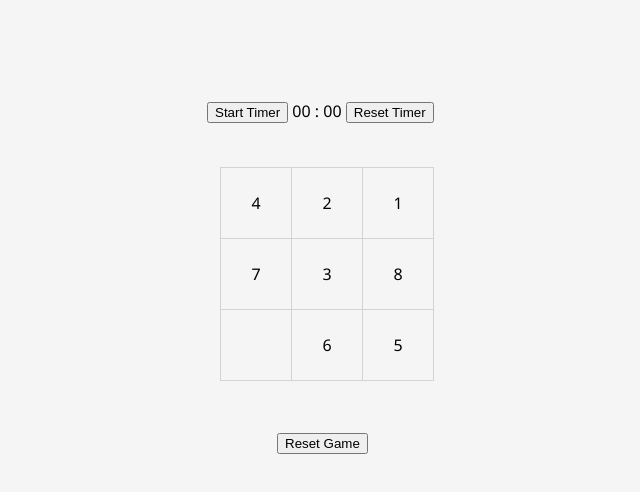
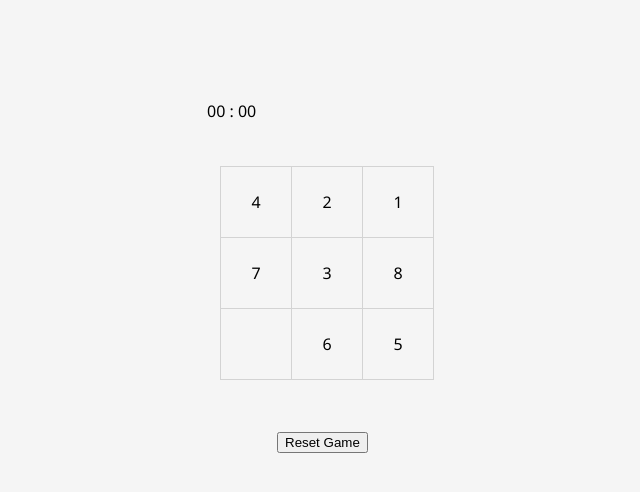
Before and after one commit to Shakil-Shahadat/15s_magic, a plain HTML site: page index.html in a window 1280 px wide. Shown: the whole page, without its empty margins (313-953 px from the left). Drawn offline with Linux system fonts and the light colour scheme.

Commit message:
Update index.html

```diff
--- a/index.html
+++ b/index.html
@@ -12,13 +12,9 @@
 
 <div class="timerDiv">
 
-	<button class="timerButton" onclick="toggleTimer()">Start Timer</button>
-
 	<span class="timer">
 		<span class="min">00</span> : <span class="sec">00</span>
 	</span>
-
-	<button onclick="resetTimer()">Reset Timer</button>
 
 </div><br><br>
 
```
